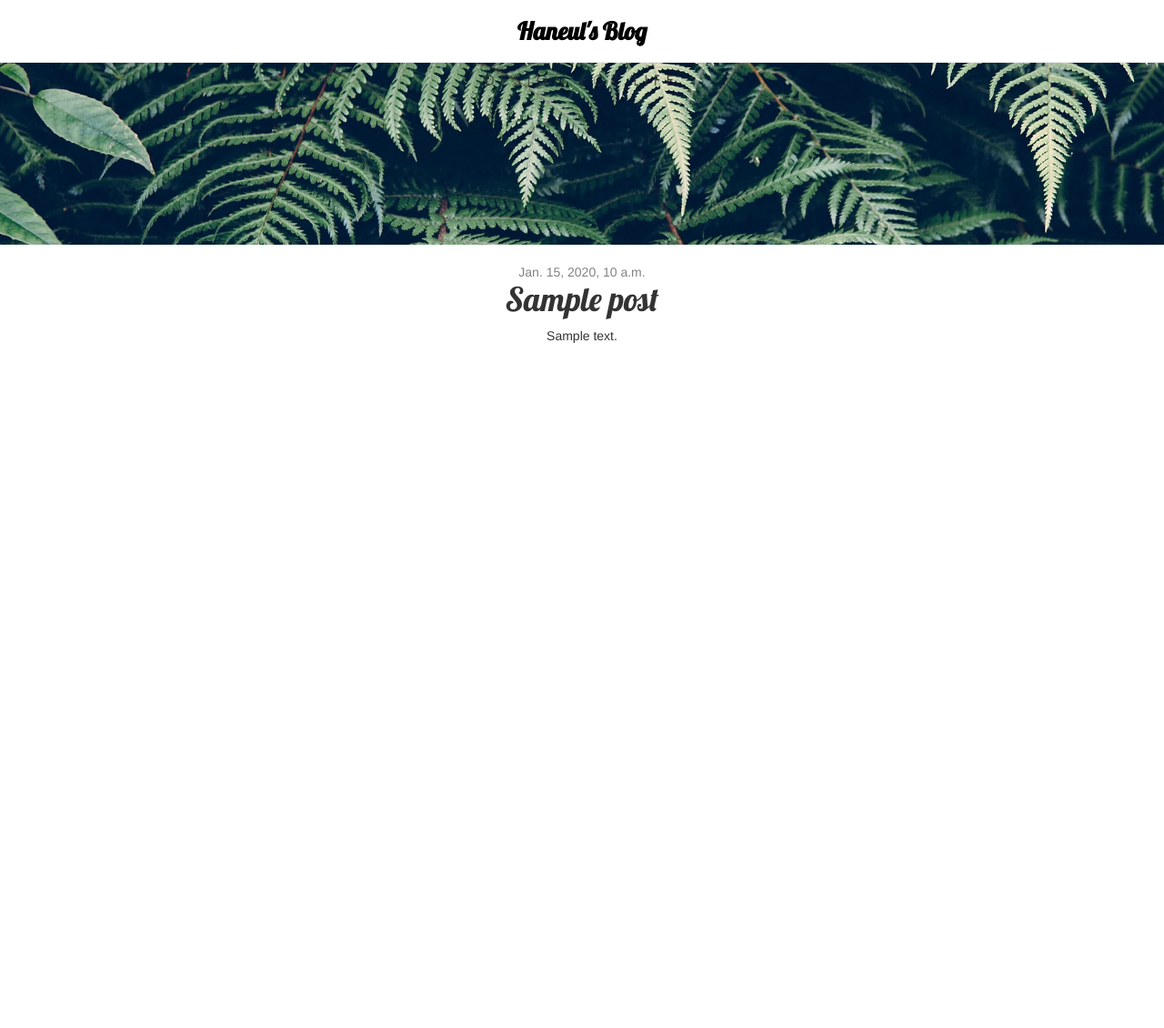
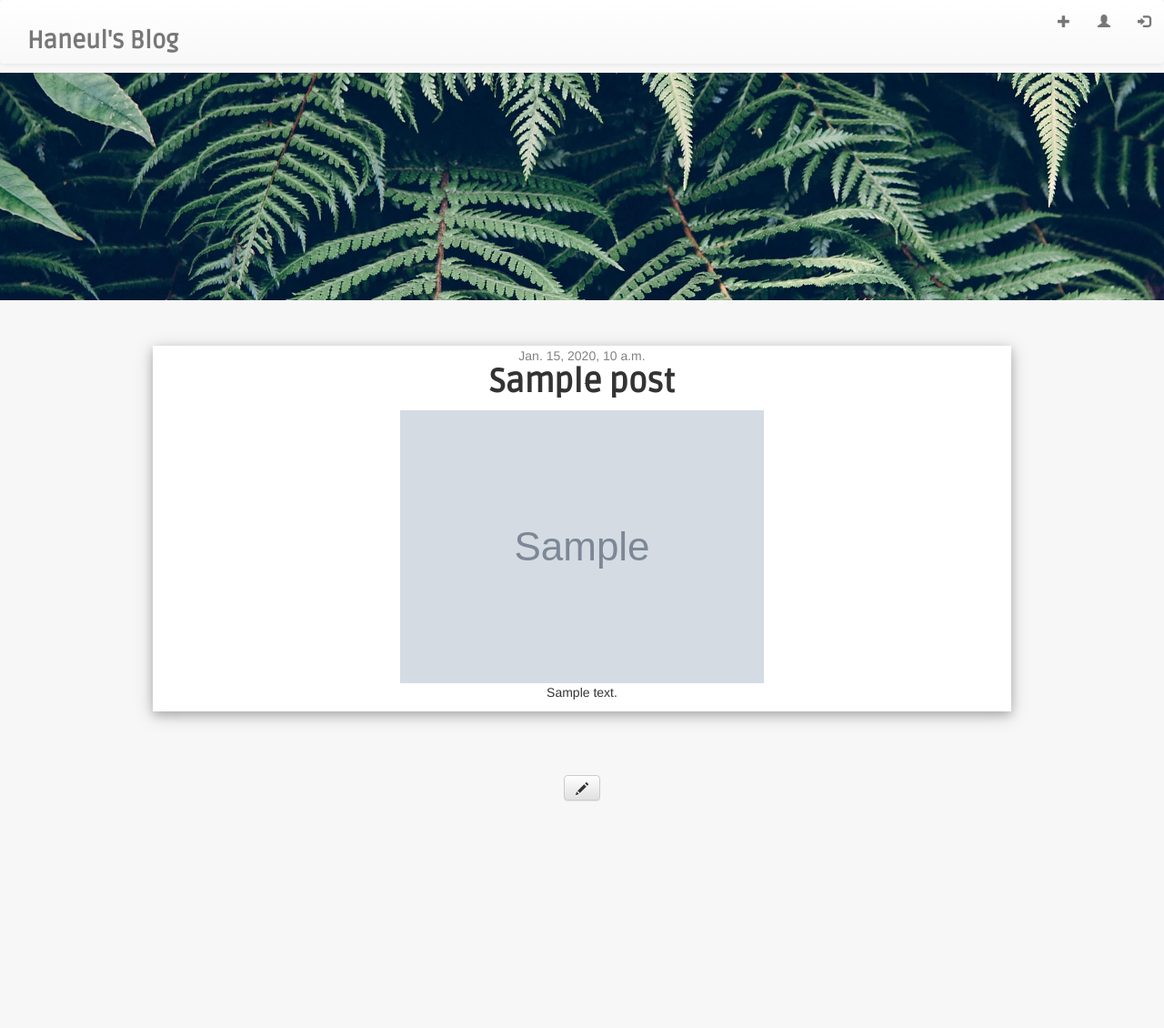
Before and after one commit to khaneulch/djangoblog, a Django app: page /post/1/ in a window 1280 px wide. Shown: the whole page at 91% size. Before the commit the page ends 377 px from the top, so only its background shows below. Run offline with Django 3.2, Linux system fonts and the light colour scheme; tables that the repository leaves empty hold one stand-in row (values such as "Sample post"); grey boxes marked "Sample" are stand-in pictures; some libraries are stand-ins or nearby versions.

Commit message:
2017.05.29

```diff
--- a/blog/static/css/blog.css
+++ b/blog/static/css/blog.css
@@ -15,7 +15,8 @@
 }
 
 h1, h2, h3, h4 {
-    font-family: 'Lobster', cursive;
+    font-family: 'Ruda','나눔바른고딕';
+    font-weight: bold;
 }
 
 .date {
@@ -50,3 +51,16 @@ h1, h2, h3, h4 {
     margin: auto;
     max-width: 400px ;
 }
+.bg_col{
+    width: 100%;
+    height: 100%;
+    padding-top: 50px;
+}
+.body_col{
+    background-color: #f7f7f7;
+}
+.bg_card{
+    box-shadow:0 4px 10px 0 rgba(0,0,0,0.2),0 4px 20px 0 rgba(0,0,0,0.19);
+    background-color: white;
+    padding: 1px 1px 1px 1px;
+}
--- a/blog/templates/blog/base.html
+++ b/blog/templates/blog/base.html
@@ -1,24 +1,37 @@
 {% load staticfiles %}
 <html>
     <head>
-        <link href="https://fonts.googleapis.com/css?family=Lobster&subset=latin,latin-ext" rel="stylesheet" type="text/css">
+        <link href="https://fonts.googleapis.com/css?family=Lobster|Inconsolata|Ruda&subset=latin,latin-ext" rel="stylesheet" type="text/css">
         <link rel="stylesheet" href="//maxcdn.bootstrapcdn.com/bootstrap/3.2.0/css/bootstrap.min.css">
         <link rel="stylesheet" href="//maxcdn.bootstrapcdn.com/bootstrap/3.2.0/css/bootstrap-theme.min.css">
         <link rel="stylesheet" href="{% static 'css/blog.css' %}">
         <title>Haneul's blog</title>
     </head>
-    <body>
+    <body class="body_col">
         <div class="page-header">
-            <h1><a href="/">Haneul's Blog</a></h1>
+            <nav class="navbar-default">
+                <div class="container-fluid">
+                    <div class="navbar-header">
+                        <h1><a class="navbar-brand" href="/">Haneul's Blog</a></h1>
+                    </div>
+                    <ul class="nav navbar-nav navbar-right">
+                        <li><a href="{% url 'post_new' %}"><span class="glyphicon glyphicon-plus"></span></a> </li>
+                        <li><a href="#"><span class="glyphicon glyphicon-user"></span></a> </li>
+                        <li><a href="#"><span class="glyphicon glyphicon-log-in"></span></a> </li>
+                    </ul>
+                </div>
+            </nav>
         </div>
-        <div style="height: 200px; overflow: hidden">
-            <img src="media/main_bg.PNG" style="width: 100%">
+        <div style="height: 250px; overflow: hidden">
+            <img src="/media/main_bg.PNG" style="height: 100%; width: 100%">
         </div>
-        <div class="content container">
-            <div class="row" >
-                <div>
-                {% block content %}
-                {% endblock %}
+        <div class="bg_col">
+            <div class="content container">
+                <div class="row" >
+                    <div>
+                    {% block content %}
+                    {% endblock %}
+                    </div>
                 </div>
             </div>
         </div>
--- a/blog/templates/blog/post_detail.html
+++ b/blog/templates/blog/post_detail.html
@@ -1,13 +1,17 @@
 {% extends 'blog/base.html' %}
 
 {% block content %}
-    <div class="post">
+    <div class="post bg_card">
         {% if post.published_date %}
             <div class="date">
                 {{ post.published_date }}
             </div>
         {% endif %}
         <h1>{{ post.title }}</h1>
+        <div>
+            <img src="{{ post.upload_img.url }}" class="img-responsive hn_img">
+        </div>
         <p>{{ post.text|linebreaksbr }}</p>
     </div>
+    <a class="btn btn-default" href="{% url 'post_edit' pk=post.pk %}"><span class="glyphicon glyphicon-pencil"></span> </a>
 {% endblock %}
--- a/blog/urls.py
+++ b/blog/urls.py
@@ -5,4 +5,5 @@ from . import views
 urlpatterns = [
     url(r'^$', views.post_list, name='post_list'),
     url(r'^post/(?P<pk>[0-9]+)/$', views.post_detail, name='post_detail'),
+    url(r'^post/new/$', views.post_new.as_view(), name='post_new'),
 ]
--- a/blog/views.py
+++ b/blog/views.py
@@ -1,6 +1,9 @@
+from django.views.generic.edit import CreateView, UpdateView, DeleteView
 from django.shortcuts import render, get_object_or_404
 from django.utils import timezone
+from django.views import generic
 from .models import Post
+from django.shortcuts import redirect
 
 
 def post_list(request):
@@ -10,3 +13,7 @@ def post_list(request):
 def post_detail(request, pk):
     post = get_object_or_404(Post, pk=pk)
     return render(request, 'blog/post_detail.html', {'post' : post})
+
+class post_new(CreateView):
+    model = Post
+    fields = ['author','title','text','created_date','published_date','upload_img']
```
Also changed, not shown: blog/templates/blog/post_edit.html (added, +18 -0 lines), blog/templates/blog/post_list.html (+5 -4 lines), blog/forms.py (added), media/a0b0ac922d3b1311fa59b4f0c92a7d9f.jpg (added), media/main_bg.PNG.
